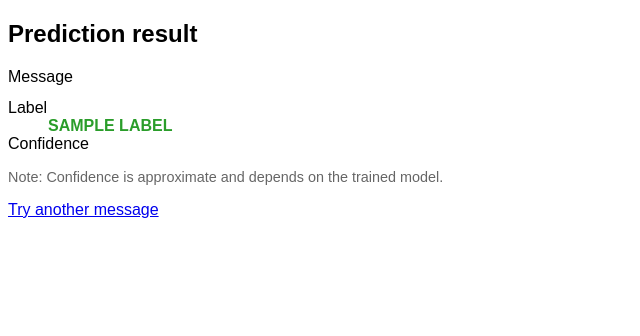
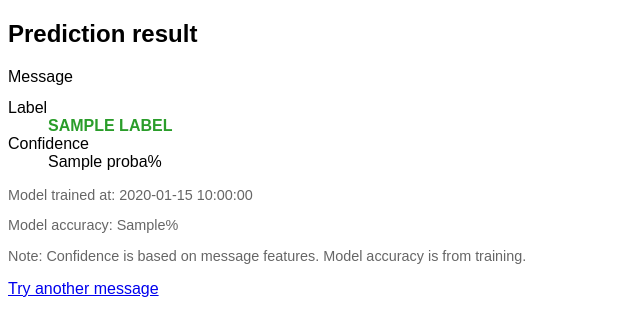
Before and after one commit to Adithya-958/Spam_Detection-Project, a Flask app: template templates/result.html in a window 1280 px wide. Shown: the top 336 px of the page, without its empty margins (0-640 px from the left). Run offline with Flask 3, Linux system fonts and the light colour scheme; the template is opened without the code that fills it: most values are stand-ins (such as "Sample title", 1, 10 or a date in 2020).

Commit message:
The model is ready with the basic UI completed. End to End model is ready for the daily usage

```diff
--- a/app.py
+++ b/app.py
@@ -6,7 +6,9 @@ import joblib
 import re
 import pandas as pd
 from typing import Optional
+import json
 import logging
+from datetime import datetime
 
 app = Flask(__name__)
 def setup_logging():
@@ -27,8 +29,6 @@ def setup_logging():
             logging.FileHandler('logs/app_activity.log')
         ]
     )
-
-
 # initialize logging before routes
 setup_logging()
 
@@ -132,13 +132,59 @@ def _compute_features_from_message(message: str) -> pd.DataFrame:
     return pd.DataFrame(features)
 
 
+def _calculate_proba_from_features(features_dict: dict, label: str) -> float:
+    """Calculate confidence as average of feature values.
+
+    For spam label: higher average = higher spam confidence.
+    For ham label: lower average = higher ham confidence (so we return 100 - avg).
+    """
+    feature_values = list(features_dict.values())
+    avg_features = sum(feature_values) / len(feature_values) if feature_values else 0
+
+    if label == 'spam':
+        # Higher features -> higher spam confidence
+        proba = min(100, avg_features * 12.5)  # Scale to 0-100
+    else:
+        # Lower features -> higher ham confidence
+        proba = max(0, 100 - avg_features * 12.5)
+
+    return round(proba, 2)
+
+
 MODEL_PATH = os.path.join("artifacts", "model_trainer", "model.joblib")
+MODEL_TRAINED_AT = None  # Track when model was last trained
+MODEL_ACCURACY = None  # Track model accuracy from training
+# Use the evaluation metrics file produced by the pipeline
+METRICS_FILE = os.path.join("artifacts", "model_evaluation", "metrics.json")
+
+def load_model_accuracy() -> Optional[float]:
+    """Load model accuracy from the pipeline's metrics.json if present.
+
+    Expects JSON with an 'accuracy' key (value between 0 and 1).
+    Returns percentage (0-100) or None on failure.
+    """
+    try:
+        if os.path.exists(METRICS_FILE):
+            with open(METRICS_FILE, 'r', encoding='utf-8') as f:
+                data = json.load(f)
+                if 'accuracy' in data:
+                    acc = float(data['accuracy'])
+                    return round(acc * 100, 2)
+    except Exception as e:
+        app.logger.warning(f"Could not load accuracy from {METRICS_FILE}: {e}")
+    return None
+
+
 try:
     MODEL = joblib.load(MODEL_PATH)
-    app.logger.info(f"Loaded model at startup from {MODEL_PATH}")
+    MODEL_TRAINED_AT = datetime.fromtimestamp(os.path.getmtime(MODEL_PATH)).strftime('%Y-%m-%d %H:%M:%S')
+    MODEL_ACCURACY = load_model_accuracy()
+    app.logger.info(f"Loaded model at startup from {MODEL_PATH} (trained at {MODEL_TRAINED_AT}, accuracy {MODEL_ACCURACY}%)")
 except Exception as e:
     app.logger.info(f"Model not found at startup ({MODEL_PATH}): {e}")
     MODEL = None
+    MODEL_TRAINED_AT = None
+    MODEL_ACCURACY = None
 
 @app.route('/', methods=['GET'])
 def home():
@@ -162,15 +208,19 @@ def training():
         return f"Training failed (exit code {proc.returncode})", 500
 
     # Attempt to reload the trained model
-    global MODEL
+    global MODEL, MODEL_TRAINED_AT, MODEL_ACCURACY
     try:
         MODEL = joblib.load(MODEL_PATH)
+        MODEL_TRAINED_AT = datetime.now().strftime('%Y-%m-%d %H:%M:%S')
+        MODEL_ACCURACY = load_model_accuracy()
         ulog.info("Training completed and model loaded")
         return render_template('index.html', message="Training Successful, model loaded and ready to predict")
     except Exception as e:
         app.logger.exception(e)
         ulog.exception(f"Training finished but failed to load model artifact: {e}")
         MODEL = None
+        MODEL_TRAINED_AT = None
+        MODEL_ACCURACY = None
         return "Training finished but failed to load model artifact", 500
 
 def _model_predict_proba_for_message(model, message: str) -> Optional[float]:
@@ -206,33 +256,17 @@ def index():
         if not message:
             return render_template('index.html')
 
-        # If model not loaded yet, run training to produce the artifact and reload
         # create per-user logger
         user_ip = _get_user_ip()
         ulog = get_user_logger(user_ip)
         ulog.info(f"Prediction requested; message length={len(message)}")
 
-        global MODEL
+        global MODEL, MODEL_TRAINED_AT
+
+        # If no model available, show error and tell user to train
         if MODEL is None:
-            ulog.info('No model loaded; starting training from /predict')
-            try:
-                proc = subprocess.run([os.sys.executable, "main.py"], cwd=os.getcwd())
-            except Exception as e:
-                app.logger.exception(e)
-                ulog.exception(f"Failed to start training: {e}")
-                return render_template('result.html', error='Failed to start training')
-
-            if proc.returncode != 0:
-                ulog.error(f'Training failed (exit {proc.returncode})')
-                return render_template('result.html', error=f'Training failed (exit {proc.returncode})')
-
-            try:
-                MODEL = joblib.load(MODEL_PATH)
-                ulog.info('Model loaded after training')
-            except Exception as e:
-                app.logger.exception(e)
-                ulog.exception(f"Training finished but model could not be loaded: {e}")
-                return render_template('result.html', error='Training finished but model could not be loaded')
+            ulog.warning('No model loaded; user needs to train')
+            return render_template('result.html', error='No model available. Please go to <a href="/train">/train</a> to train the model first.')
 
         # At this point MODEL should be available
         try:
@@ -247,8 +281,15 @@ def index():
             return render_template('result.html', error='Prediction failed; model may expect engineered features')
 
         label = "spam" if proba >= 0.5 else "ham"
-        ulog.info(f"Prediction result: label={label}, proba={proba:.4f}")
-        return render_template('result.html', label=label, proba=f"{proba:.4f}", message=message)
+
+        # Calculate confidence as average of features
+        features_df = _compute_features_from_message(message)
+        features_dict = features_df.iloc[0].to_dict()
+        confidence = _calculate_proba_from_features(features_dict, label)
+
+        ulog.info(f"Prediction result: label={label}, confidence={confidence}%")
+        return render_template('result.html', label=label, proba=confidence, message=message,
+                             trained_at=MODEL_TRAINED_AT, model_accuracy=MODEL_ACCURACY)
     # GET
     return render_template('index.html')
 
@@ -260,5 +301,3 @@ if __name__ == '__main__':
         app.run(host='0.0.0.0', port=8080, debug=False)  # Use debug=True for more info
     except Exception as e:
         print(f"Failed to start server: {e}")
-    finally:
-        print("This line should not print until server stops")
--- a/templates/result.html
+++ b/templates/result.html
@@ -27,9 +27,16 @@
 						<dt>Label</dt>
 						<dd><strong class="{{ 'spam' if label=='spam' else 'ham' }}">{{ label|upper }}</strong></dd>
 						<dt>Confidence</dt>
+						<dd>{{ proba }}%</dd>
 					</dl>
 				</section>
-				<p class="meta">Note: Confidence is approximate and depends on the trained model.</p>
+				{% if trained_at %}
+				<p class="meta">Model trained at: {{ trained_at }}</p>
+				{% endif %}
+				{% if model_accuracy %}
+				<p class="meta">Model accuracy: {{ model_accuracy }}%</p>
+				{% endif %}
+				<p class="meta">Note: Confidence is based on message features. Model accuracy is from training.</p>
 				<p><a href="/">Try another message</a></p>
 			{% endif %}
 		</div>
```
